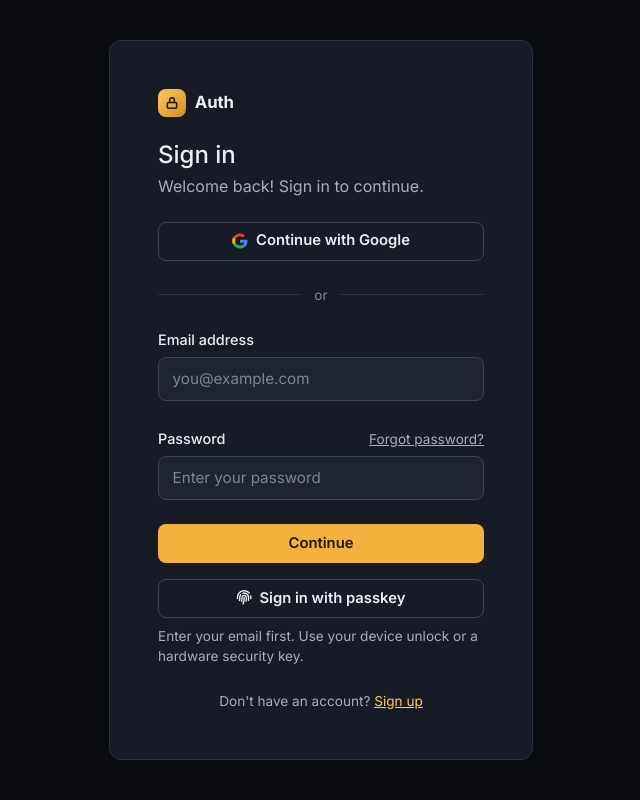
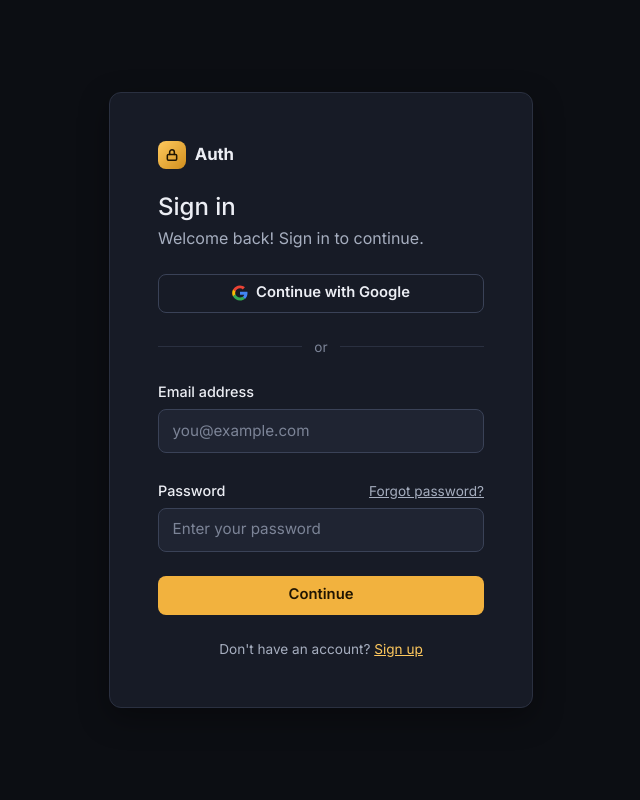
Before and after one commit to joelmohh/auth, a Node server app: page / in a window 1280 px wide. Shown: the whole page, without its empty margins (319-959 px from the left). Run offline with Node 20, Linux system fonts and the light colour scheme; some libraries are stand-ins or nearby versions.

Commit message:
Version 1.2.0 Update environment variables, README prerequisites, and remove unused security features

```diff
--- a/app.js
+++ b/app.js
@@ -15,7 +15,6 @@ mongoose.connect(process.env.MONGO_URI)
 const app = express();
 app.disable('x-powered-by')
 app.use(express.json());
-app.set('trust proxy', 1);
 app.use(express.urlencoded({ extended: false}))
 app.use((req, res, next) => {
     req.body ??= {}
@@ -34,7 +33,6 @@ app.use('/api/apps', apiLimiter, validationModule, require('./routes/apps.api.ro
 app.use('/api/me', apiLimiter, validationModule, require('./routes/user.api.routes'));
 app.use('/api/analytics', apiLimiter, require('./routes/analytics.api.routes'));
 app.use('/api/images', apiLimiter, require('./routes/images.api.routes'));
-app.use('/api/security', apiLimiter, require('./routes/security.api.routes'));
 
 app.get('/teapot', (req, res) => {
     res.status(418).json({success: true, message:"I am a healthy teapot"})
--- a/modules/dashboard/render.js
+++ b/modules/dashboard/render.js
@@ -51,8 +51,6 @@ async function load(req) {
         data.sessions = await Session.find({ userId: user._id, revokedAt: null, appId: null }).select('_id userAgent createdAt').lean();
         const grants = await Grant.find({ userId: user._id, revokedAt: null, bannedAt: null }).select('appId scopes lastUsedAt').lean();
         const authorized = await App.find({ _id: { $in: grants.map(grant => grant.appId) } }).select('name').lean();
-        const sec=await require('../../models/Security').findOne({userId:user._id}).select('passkeys.name passkeys.createdAt totp.enabled').lean();
-        data.security={totpEnabled:Boolean(sec?.totp?.enabled),passkeys:(sec?.passkeys||[]).map(k=>({_id:k._id,name:k.name,createdAt:k.createdAt}))};
         data.authorizations = grants.map(grant => ({ appId: grant.appId, scopes: grant.scopes, app: authorized.find(app => String(app._id) === String(grant.appId)) }));
     }
     if (req.path === '/dashboard') {
--- a/public/js/auth.js
+++ b/public/js/auth.js
@@ -59,18 +59,12 @@ document.addEventListener('DOMContentLoaded', () => {
         busy(btn, true);
         const r = await Api.post('/api/auth/verify-otp', { email, otp: code, purpose: 'verify_email' }, false);
         busy(btn, false);
-        if (r.mfaRequired) { location.href='/login?mfa=1'; return; }
         if (!r.success) return showToast(r.message, 'error');
         location.href = postAuthRedirect('/dashboard');
     }
 
     if (page === 'login') {
         const form = $('#loginForm');
-        let mfaToken='';
-        const showMfa=token=>{mfaToken=token||'';$('#loginView').classList.add('d-none');$('[data-otp-panel]').classList.add('d-none');$('#mfaPanel').hidden=false;$('#mfaCode').focus();};
-        if(new URLSearchParams(location.search).has('mfa'))showMfa();
-        $('#mfaForm').addEventListener('submit',async event=>{event.preventDefault();const button=event.target.querySelector('button');busy(button,true);const r=await Api.post('/api/security/login/totp',{token:mfaToken,code:$('#mfaCode').value.trim()},false);$('#mfaCode').value='';busy(button,false);if(r.success)location.href=postAuthRedirect(r.redirectURL||'/dashboard');else showToast(r.message,'error');});
-        $('#loginPasskey').addEventListener('click',async event=>{const button=event.currentTarget;busy(button,true);try{if(!window.PublicKeyCredential)throw Error('Passkeys are not supported in this browser.');const r=await Api.post('/api/security/passkeys/authenticate/options',{email:form.elements.email.value.trim()},false);if(!r.success)throw Error(r.message);const response=await SimpleWebAuthnBrowser.startAuthentication({optionsJSON:r.data.options});const result=await Api.post('/api/security/passkeys/authenticate/verify',{token:r.data.token,response},false);if(result.mfaRequired){showMfa(result.data.token);return;}if(!result.success)throw Error(result.message);location.href=postAuthRedirect(result.redirectURL||'/dashboard');}catch(error){showToast(error.name==='NotAllowedError'?'Passkey canceled or timed out.':error.message,'error');}finally{busy(button,false);}});
         const googleLink = $('[data-google-login]');
         const back = new URLSearchParams(location.search).get('redirect');
         if (googleLink && back && back.startsWith('/') && !back.startsWith('//')) {
@@ -88,7 +82,6 @@ document.addEventListener('DOMContentLoaded', () => {
             const r = await Api.post('/api/auth/login', { email, password: form.elements.password.value }, false);
             busy(btn, false);
 
-            if (r.mfaRequired) { showMfa(r.data.token); return; }
             if (r.success) return (location.href = postAuthRedirect(r.redirectURL || '/dashboard'));
             if (r.verified === false) {
                 $('#loginView').classList.add('d-none');
--- a/routes/auth.api.routes.js
+++ b/routes/auth.api.routes.js
@@ -94,7 +94,6 @@ Router.post('/login', async (req, res) => {
         }
 
 
-        if (await require('../modules/auth/security').enabled(user.id)) { const token=await require('../modules/auth/security').beginLogin(user,req,res); return res.json({success:false,mfaRequired:true,data:{token},message:'Enter your authenticator or recovery code.'}); }
         const accessToken = await issueSession(user, req, res, 'login');
         res.status(200).json({ success: true, message: "Login successful.", accessToken: accessToken.accessToken, redirectURL: '/dashboard' });
 
@@ -155,7 +154,6 @@ Router.post('/verify-otp', async (req, res) => {
 
         await Otp.deleteOne({ userId: user._id, purpose });
 
-        if (await require('../modules/auth/security').enabled(user.id)) { const token=await require('../modules/auth/security').beginLogin(user,req,res); return res.json({success:false,mfaRequired:true,data:{token},message:'Enter your authenticator or recovery code.'}); }
         const tokens = await issueSession(user, req, res, 'register');
 
         res.status(200).json({ success: true, message: "OTP verified successfully.", accessToken: tokens.accessToken });
@@ -654,7 +652,6 @@ Router.get('/google/callback', async (req, res) => {
             await user.save();
         }
 
-        if (await require('../modules/auth/security').enabled(user.id)) { await require('../modules/auth/security').beginLogin(user,req,res,postLoginRedirect); return res.redirect('/login?mfa=1'); }
         await issueSession(user, req, res, 'google');
         res.redirect(postLoginRedirect);
     } catch (error) {
--- a/views/dashboard/profile.ejs
+++ b/views/dashboard/profile.ejs
@@ -58,7 +58,6 @@
         </ul>
       </div></div>
 
-      <%- include('partials/security') %>
       <div class="card mb-4"><div class="card-body">
         <h2 class="h6 mb-3">Your data</h2>
         <div class="d-flex flex-wrap gap-4 align-items-center justify-content-between mb-3">
@@ -96,7 +95,5 @@
   <%- include('partials/data') %>
   <%- include('../partials/scripts') %>
   <script src="/js/dashboard.js"></script>
-  <script src="/js/webauthn.js"></script>
-  <script src="/js/security.js"></script>
 </body>
 </html>
--- a/views/login.ejs
+++ b/views/login.ejs
@@ -34,18 +34,14 @@
             <button type="submit" class="btn theme-brand btn-solid w-100 mt-4">Continue</button>
           </form>
 
-          <button type="button" id="loginPasskey" class="btn btn-outline w-100 mt-3"><i class="fa-solid fa-fingerprint" aria-hidden="true"></i> Sign in with passkey</button>
-          <p class="form-text mt-2">Enter your email first. Use your device unlock or a hardware security key.</p>
           <p class="form-text text-center mt-4 mb-0">Don't have an account? <a href="/signup">Sign up</a></p>
         </div>
 
-        <div id="mfaPanel" hidden><h2 class="h5">Authenticator verification</h2><p class="form-text">Enter the current code from your authenticator app, or one unused recovery code.</p><form id="mfaForm"><label class="form-label" for="mfaCode">Authenticator or recovery code</label><input id="mfaCode" class="form-control" autocomplete="one-time-code" maxlength="64" required><button class="btn theme-brand btn-solid w-100 mt-3" type="submit">Verify and sign in</button></form><a class="form-text" href="/login">Start sign-in again</a></div>
         <%- include('partials/otp' , { label: 'Verify' }) %>
       </div>
     </div>
   </main>
   <%- include('partials/scripts') %>
-  <script src="/js/webauthn.js"></script>
   <script src="/js/auth.js"></script>
 </body>
 </html>
```
Also changed, not shown: package.json (+3 -6 lines), routes/user.api.routes.js (+23 -2 lines), README.md, 1 other file.
